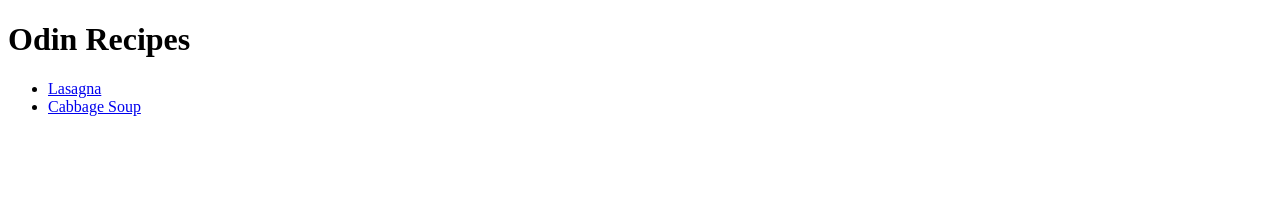
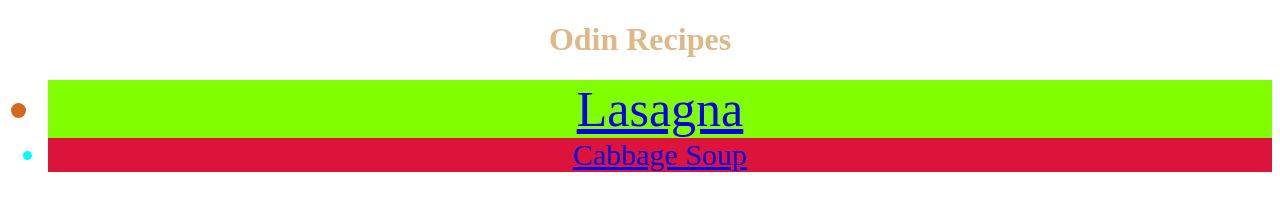
Before and after one commit to Tony-Hua1/cookbook, a plain HTML site: page index.html in a window 1280 px wide. Drawn offline with Linux system fonts and the light colour scheme.

Commit message:
Add style.css

```diff
--- a/index.html
+++ b/index.html
@@ -1,14 +1,15 @@
 <!DOCTYPE html>
 <html lang="en">
 	<header>
+		<meta charset="UTF-8">
 		<title>Odin Recipes</title>
-		<meta charset="UTF-8">
+		<link rel="stylesheet" href="style.css">
 	</header>
 	<body>
-		<h1>Odin Recipes</h1>
-		<ul>
-			<li><a href="recipes/lasagna.html">Lasagna</a></li>
-			<li><a href="recipes/cabbage-soup.html">Cabbage Soup</a></li>
+		<h1 class="mod">Odin Recipes</h1>
+		<ul class="mod2">
+			<li id="mod3"><a href="recipes/lasagna.html">Lasagna</a></li>
+			<li id="mod4"><a href="recipes/cabbage-soup.html">Cabbage Soup</a></li>
 		</ul>
 	</body>
 </html>
--- /dev/null
+++ b/style.css
@@ -0,0 +1,21 @@
+h1.mod {
+	font-family: Serif;
+	color: burlywood;
+	text-align: center;
+}
+
+.mod2 {
+	text-align: center;
+}
+
+#mod3 {
+	background-color: chartreuse;
+	color: chocolate;
+	font-size: 50px;
+}
+
+#mod4 {
+	background-color: crimson;
+	color: cyan;
+	font-size: 30px;
+}
```
